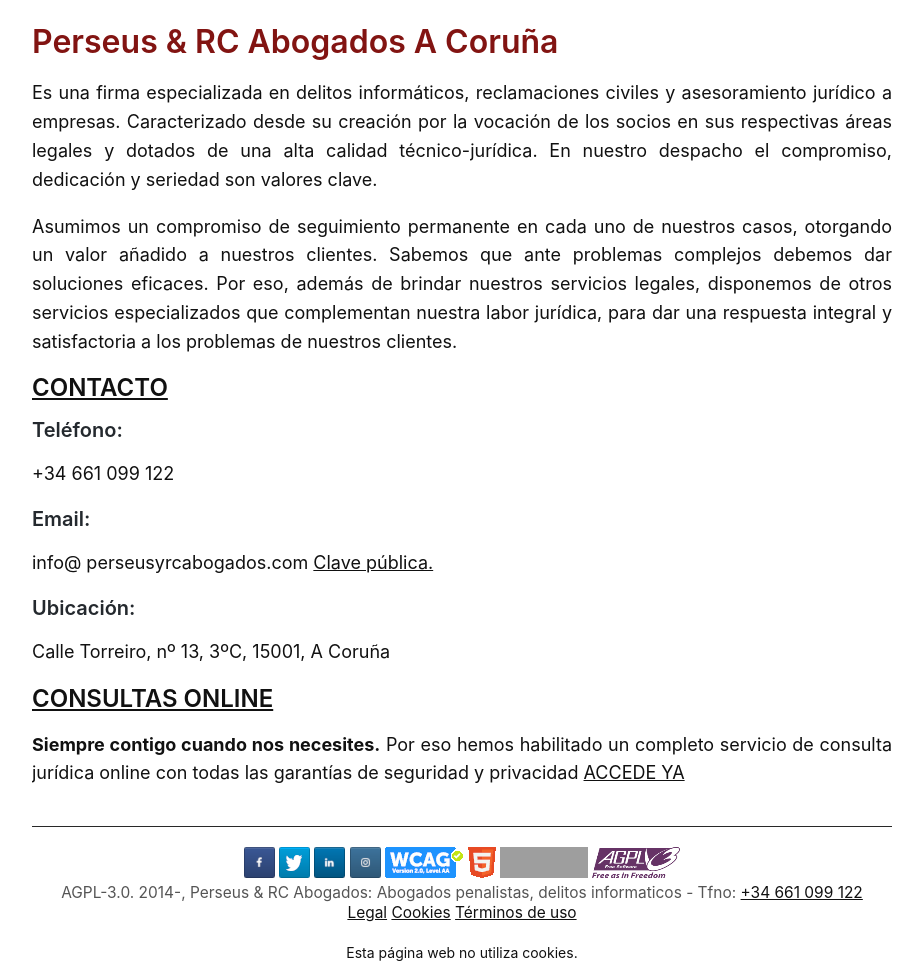
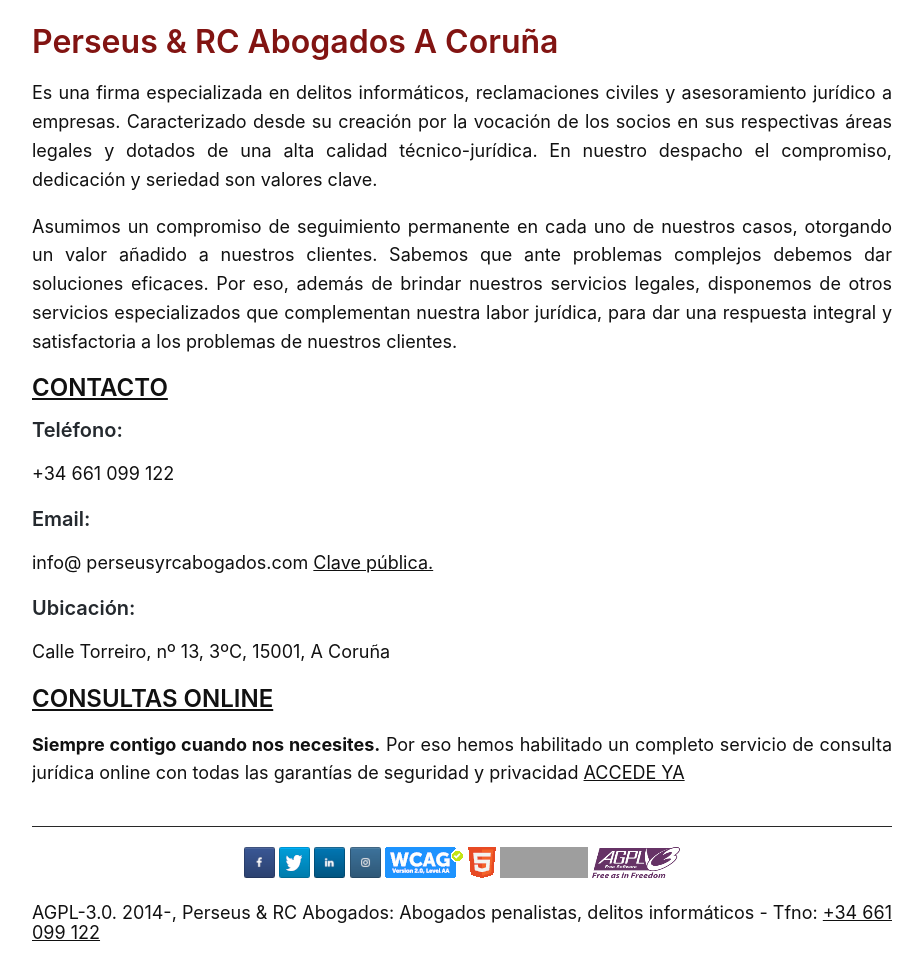
Before and after one commit to streaming10/perseusnew, a Jekyll site: the page built from index.md, in a window 1280 px wide, cut to the strip 406-1369 px from the top of the page. Shown: the whole strip, without its empty margins (158-1081 px from the left). Built offline with Jekyll 4.4.1, drawn with Linux system fonts in a browser that asks for light colours; our own code applies the rules of GitHub Pages for plain Markdown files; grey boxes are pictures that could not be loaded.

Commit message:
Update default.html

```diff
--- a/_layouts/default.html
+++ b/_layouts/default.html
@@ -106,35 +106,25 @@
 </div>
 
 <footer>
-
     <div id="bottom">
         <div itemscope itemtype="http://schema.org/Person" style="visibility: hidden;">
             <span itemprop="name">Abogado Luis Jurado</span>
             <span itemprop="company">Perseus y RC Abogados</span>
             <span itemprop="tel">+34661099122</span>
-   <!-- <a itemprop="email" href="mailto:info@ perseusyrcabogados.com">info@ perseusyrcabogados.com</a> -->
         </div>
         <div id="copyright">
-		<a title="Facebook"    href="https://www.facebook.com/perseusyrcabogados/"><img src="/img/facebook.png"  alt="Facebook" width="31" height="31"/></a>
-		<a title="Twitter"     href="https://www.twitter.com/perseuslegal"  	  ><img src="/img/twitter.png"   alt="Twitter"  width="31" height="31"/></a>
-		<a title="LinkedIn"    href="https://www.linkedin.com/in/luisjuradocano/" ><img src="/img/linkedin.png"  alt="LinkedIn" width="31" height="31"/></a>
-		<a title="Instagram"   href="https://instagram.com/perseusyrcabogados"    ><img src="/img/instagram.png" alt="Instagram" width="31" height="31"/></a>
-		<a title="WCAG 2.0 AA" href="https://www.w3.org/TR/WCAG20/#a"             ><img src="/img/wcag2.png"     alt="WCAG 2.0 AA" width="78" height="31"/></a>
-		<a title="Valid HTML5" href="https://html5.validator.nu/?doc=https://perseusyrcabogados.com"><img src="/img/html5.png" alt="Valid HTML5"width="28" height="31"/></a>
-		<a href="http://jigsaw.w3.org/css-validator/validator?uri=https://perseusyrcabogados.com"><img style="border:0;" src="//jigsaw.w3.org/css-validator/images/vcss-blue" alt="¡CSS Válido!" width="88" height="31"/></a>
-		<a rel="license" title="Licencia AGPL" href="https://www.gnu.org/licenses/agpl-3.0.html"><img alt="Licencia AGPL" style="border-width:0" src="/img/cc2.png" width="88" height="31"/></a>
-		<div id="hidden" style="display:none;"><br>
-			<span property="dct:title">Perseus & RC Abogados: Abogados penalistas A Coruña, delitos informaticos</span> by <span property="cc:attributionName">Perseus & RC Abogados: Abogados penalistas, delitos informaticos</span> is licensed under a <a rel="license" title="Licencia CC" href="http://creativecommons.org/licenses/by-nc-sa/3.0/">Creative Commons Reconocimiento-NoComercial-CompartirIgual 3.0 Unported License</a>.
-		</div><br>
-	AGPL-3.0. 2014-, Perseus & RC Abogados: Abogados penalistas, delitos informaticos - Tfno: <a title="Teléfono" href="tel:+34661099122">+34 661 099 122</a><br>
-	<a title="Legal" href="/legal">Legal</a>
-	<a title="Cookies" href="/cookies">Cookies</a>
-	<a title="Términos de uso" href="/terminos">Términos de uso</a></div>
-</div><br>
-	<div style="font-size: 14px; text-align: center;">Esta página web no utiliza cookies.</div>
+            <a title="Facebook de Perseus y RC Abogados" href="https://www.facebook.com/perseusyrcabogados/"><img src="/img/facebook.png" alt="Facebook de Perseus y RC Abogados" width="31" height="31" /></a>
+            <a title="Twitter de Perseus y RC Abogados" href="https://www.twitter.com/perseuslegal"><img src="/img/twitter.png" alt="Twitter de Perseus y RC Abogados" width="31" height="31" /></a>
+            <a title="LinkedIn de Luis Jurado" href="https://www.linkedin.com/in/luisjuradocano/"><img src="/img/linkedin.png" alt="LinkedIn de Luis Jurado" width="31" height="31" /></a>
+            <a title="Instagram de Perseus y RC Abogados" href="https://instagram.com/perseusyrcabogados"><img src="/img/instagram.png" alt="Instagram de Perseus y RC Abogados" width="31" height="31" /></a>
+            <a title="WCAG 2.0 AA" href="https://www.w3.org/TR/WCAG20/#a"><img src="/img/wcag2.png" alt="WCAG 2.0 AA" width="78" height="31" /></a>
+            <a title="Valid HTML5" href="https://html5.validator.nu/?doc=https://perseusyrcabogados.com"><img src="/img/html5.png" alt="Valid HTML5" width="28" height="31" /></a>
+            <a href="http://jigsaw.w3.org/css-validator/validator?uri=https://perseusyrcabogados.com"><img style="border:0;" src="//jigsaw.w3.org/css-validator/images/vcss-blue" alt="¡CSS Válido!" width="88" height="31" /></a>
+            <a rel="license" title="Licencia AGPL" href="https://www.gnu.org/licenses/agpl-3.0.html"><img alt="Licencia AGPL" style="border-width:0" src="/img/cc2.png" width="88" height="31" /></a>
         </div>
-
-</footer>
+        <br>
+        AGPL-3.0. 2014-, Perseus & RC Abogados: Abogados penalistas, delitos informáticos - Tfno: <a title="Teléfono" href="tel:+34661099122">+34 661 099 122</a><br>
+        <a title="Aviso legal" href="/legal
 
 </body>
 </html>
```
Lines whose indentation alone changed are shown as unchanged.
